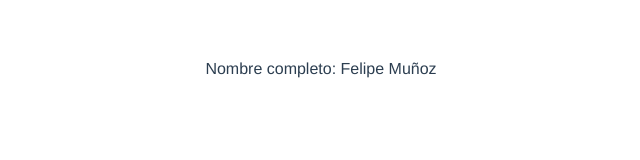
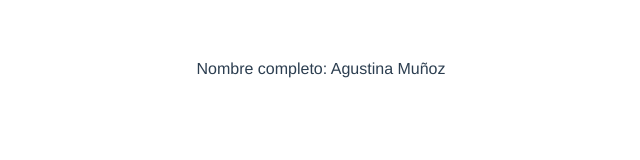
Before and after one commit to felipemunozca/platzi_cursoVueComponentesComposition, a Vue app: page / in a window 1280 px wide. Shown: the top 160 px of the page, without its empty margins (319-959 px from the left). Built offline with nearby package versions, Linux system fonts and the light colour scheme.

Commit message:
Clase 17 completada.

```diff
--- a/src/App.vue
+++ b/src/App.vue
@@ -1,5 +1,5 @@
 <template>
-  <Home></Home>
+  <Home first-name="Agustina" last-name="Muñoz"></Home>
 </template>
 
 <script>
--- a/src/components/HomeComponent.vue
+++ b/src/components/HomeComponent.vue
@@ -1,23 +1,25 @@
 <template>
-  <!-- <div>Nombre completo: {{ firstName }} {{ lastName }}</div> -->
   <div>Nombre completo: {{ fullName }}</div>
 </template>
 
 <script>
-import { ref, computed } from "vue";
+import { toRefs, computed } from "vue";
 
 export default {
-  setup() {
-    const firstName = ref("Felipe");
-    const lastName = ref("Muñoz");
+  props: {
+    firstName: String,
+    lastName: String,
+  },
+
+  setup(props) {
+    // const { firstName, lastName } = props; // Se pierde la reactividad
+    const { firstName, lastName } = toRefs(props);
 
     const fullName = computed(() => {
       return `${firstName.value} ${lastName.value}`;
     });
 
     return {
-      // firstName,
-      // lastName,
       fullName,
     };
   },
```
Also changed, not shown: avancesPorClase/clase_17/App.vue (added, +28 -0 lines), avancesPorClase/clase_17/HomeComponent.vue (added, +49 -0 lines), apuntesDelCurso/readme.md.
